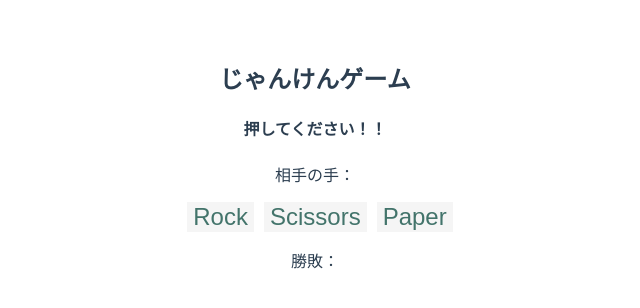
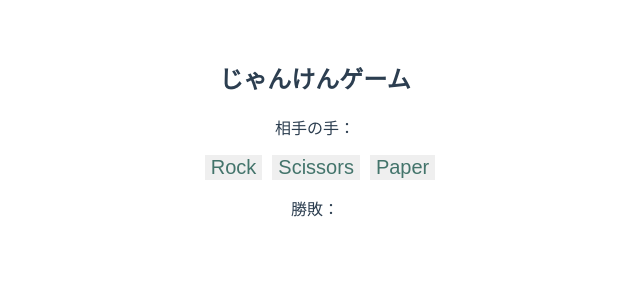
Before and after one commit to ken-1200/Janken-Vue.js, a Vue app: page / in a window 1280 px wide. Shown: the top 308 px of the page, without its empty margins (325-965 px from the left). Built offline with nearby package versions, Linux system fonts and the light colour scheme.

Commit message:
status save していたもの

```diff
--- a/src/App.vue
+++ b/src/App.vue
@@ -1,7 +1,6 @@
 <template>
   <div id="app">
     <h2>じゃんけんゲーム</h2>
-    <h4>押してください！！</h4>
     <router-view></router-view>
   </div>
 </template>
--- a/src/views/MainGame.vue
+++ b/src/views/MainGame.vue
@@ -103,9 +103,8 @@ export default {
 .myHand button {
   margin-left: 10px;
   cursor: pointer;
-  font-size: 24px;
+  font-size: 20px;
   color: #43746b;
-  background-color: whitesmoke;
   border-style: none;
   outline: none;
 }
```
